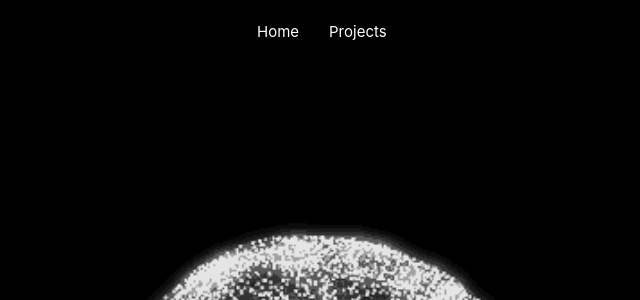
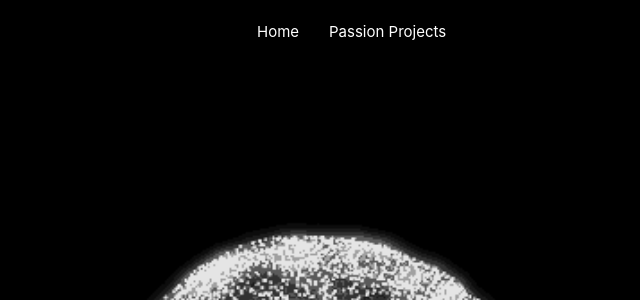
Before and after one commit to kesler20/personal_portfolio, a Flask app: page / in a window 1280 px wide. Shown: the top 300 px of the page, without its empty margins (398-1038 px from the left). Run offline with Flask 2, Linux system fonts and the light colour scheme.

Commit message:
Rename 'Projects' link to 'Passion Projects'

```diff
--- a/templates/base.html
+++ b/templates/base.html
@@ -57,7 +57,7 @@
       </div>
       <ul class="nav-links">
         <li><a href="../index">Home</a></li>
-        <li><a href="../projects">Projects</a></li>
+        <li><a href="../projects">Passion Projects</a></li>
       </ul>
     </nav>
     {% block content %}{% endblock %}
```
